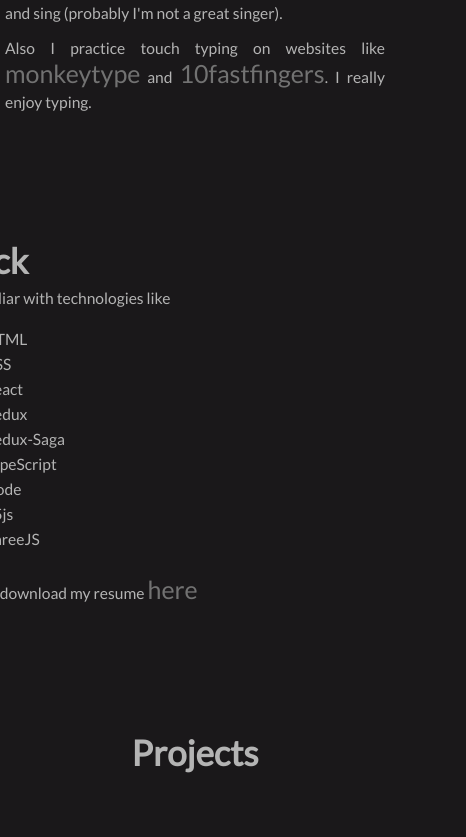
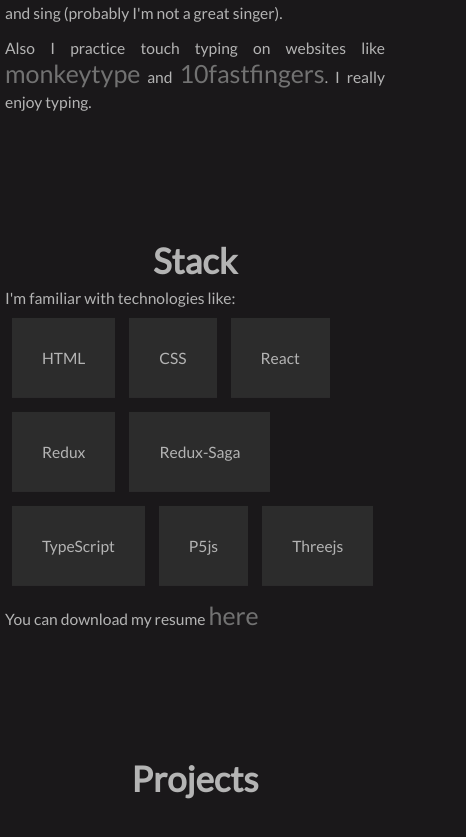
Before and after one commit to akmatoff/akmatoff.github.io, a React (Create React App) app: page / in a window 390 px wide. Shown: the part 1143-1980 px from the top of the page, 466 px wide, since content can reach past the window. Built offline with nearby package versions, Linux system fonts and the light colour scheme.

Commit message:
UPDATE: Stack UI, FIX: font size, responsive UI

```diff
--- a/src/components/About.css
+++ b/src/components/About.css
@@ -1,4 +1,5 @@
-#about, #stack {
+#about,
+#stack {
   align-items: flex-start;
 }
 
@@ -10,8 +11,32 @@
   line-height: 1.6em;
 }
 
+.stack-container {
+  width: clamp(380px, 50vw, 700px);
+  justify-content: flex-start;
+  align-items: center;
+  flex-wrap: wrap;
+}
+
+.stack-card {
+  display: grid;
+  place-items: center;
+  width: clamp(140px, 50w, 200px);
+  height: 80px;
+  background-color: var(--secondary-color);
+  padding: 10px 30px;
+  margin: 7px;
+  transition: 0.8s cubic-bezier(0.175, 0.885, 0.32, 1.275);
+}
+
+.stack-card:hover {
+  color: var(--primary-color);
+  background-color: var(--highlight-color);
+}
+
 @media screen and (max-width: 600px) {
-  #about {
+  #about,
+  #stack {
     align-items: center;
   }
 }
--- a/src/components/Home.css
+++ b/src/components/Home.css
@@ -7,7 +7,7 @@
 .greeting {
   font-weight: bold;
   letter-spacing: 20px;
-  font-size: clamp(4.8rem, 5vw, 90px);
+  font-size: clamp(4rem, 5vw, 90px);
   text-shadow: -0.04em 0.021em 0 rgba(255, 0, 0.8),
     0.03em -0.05em 0 rgba(0, 255, 0, 0.8), -0.09em 0.03em 0 rgba(0, 0, 255, 0.8);
   animation: glitch 1.7s infinite;
@@ -20,14 +20,14 @@
 }
 
 .first-name {
-  font-size: 150px;
+  font-size: clamp(120px, 10vw, 150px);
   letter-spacing: 10px;
 }
 
 .last-name {
-  font-size: 60px;
+  font-size: clamp(30px, 10vw, 60px);
   margin-top: -35px;
-  font-family: 'Open Sans', sans-serif;
+  font-family: "Open Sans", sans-serif;
 }
 
 .home-text-container {
--- a/src/components/Stack.js
+++ b/src/components/Stack.js
@@ -17,18 +17,17 @@ function Stack() {
     >
       <h1 className="header-title">Stack</h1>
       <div className="text-container">
-        I'm familiar with technologies like
-        <ul>
-          <li>HTML</li>
-          <li>CSS</li>
-          <li>React</li>
-          <li>Redux</li>
-          <li>Redux-Saga</li>
-          <li>TypeScript</li>
-          <li>Node</li>
-          <li>P5js</li>
-          <li>ThreeJS</li>
-        </ul>
+        I'm familiar with technologies like:
+        <div className="stack-container flex-row">
+          <div className="stack-card">HTML</div>
+          <div className="stack-card">CSS</div>
+          <div className="stack-card">React</div>
+          <div className="stack-card">Redux</div>
+          <div className="stack-card">Redux-Saga</div>
+          <div className="stack-card">TypeScript</div>
+          <div className="stack-card">P5js</div>
+          <div className="stack-card">Threejs</div>
+        </div>
       </div>
 
       <div className="text-container">
```
